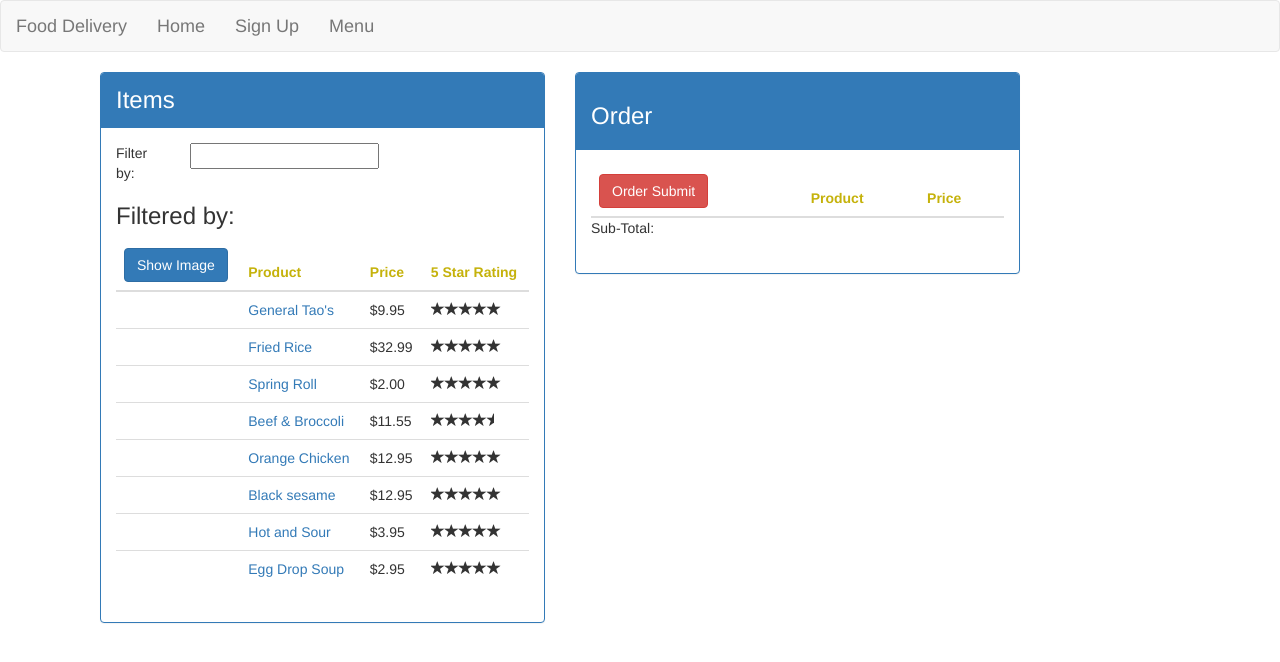
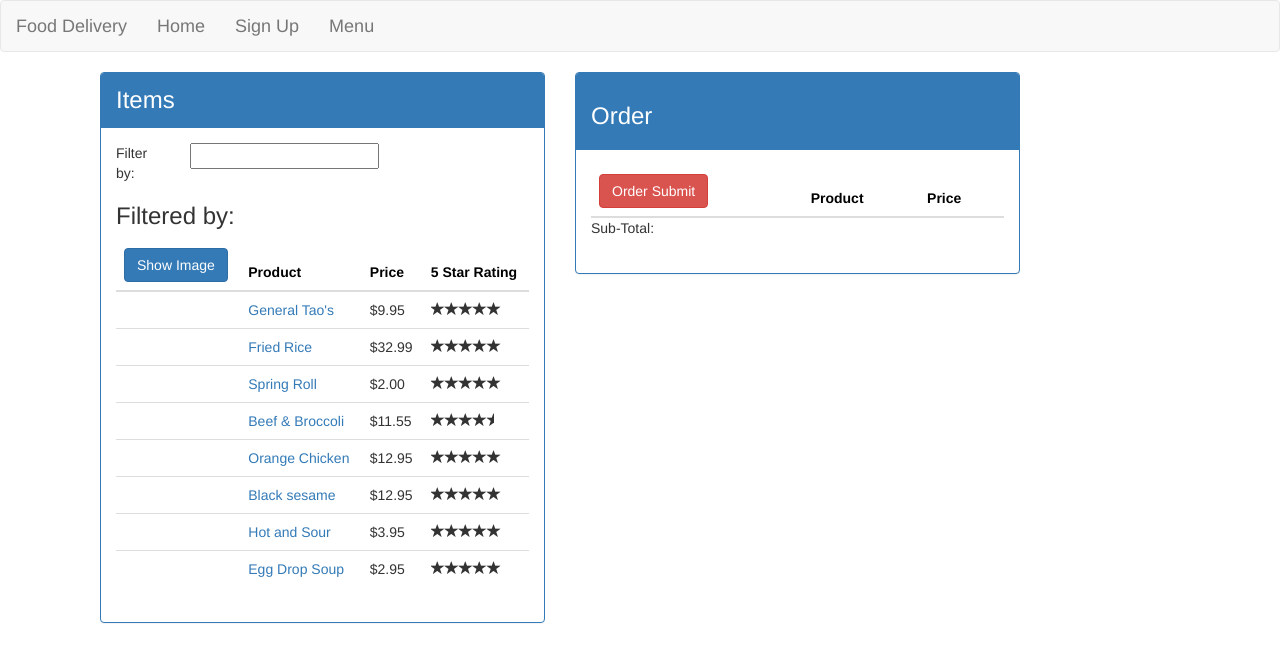
Before and after one commit to ahephner/capstone, an Angular app in the folder client/: page /products in a window 1280 px wide. Shown: the top 662 px of the page. Built offline with nearby package versions, Linux system fonts and the light colour scheme.

Commit message:
added button on details

```diff
--- a/client/src/app/products/product-detail.component.html
+++ b/client/src/app/products/product-detail.component.html
@@ -46,5 +46,8 @@
         <a class='btn btn-default' (click)='onBack()' style='width:80px'>
             <i class='glyphicon glyphicon-chevron-left'></i> Back
         </a>
+        <a class='btn btn-default' (click)='onSubmit()' style='width:80px'>
+            <i class="glyphicons glyphicons-thumbs-up"></i>Order
+            </a>
     </div>
 </div>
--- a/client/src/app/products/product-list.component.css
+++ b/client/src/app/products/product-list.component.css
@@ -1,3 +1,3 @@
 thead {
-    color: #C5B20B;
+    color: #000000;
 }
```
